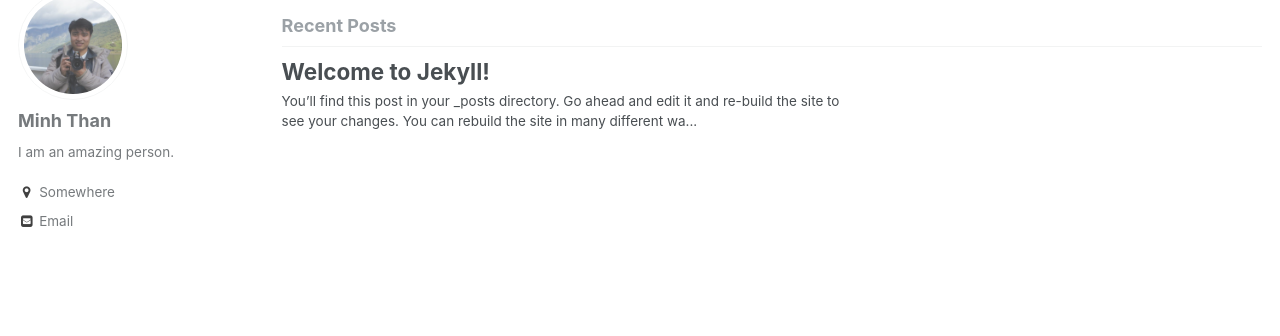
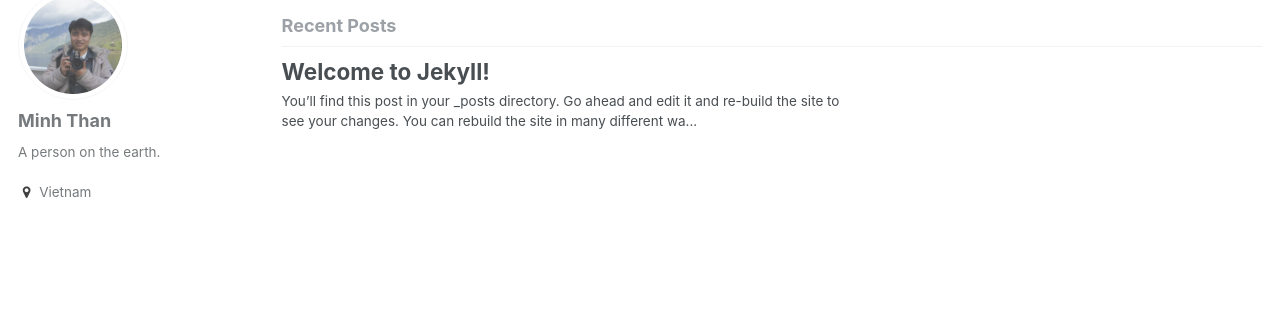
Before and after one commit to thanqminh/thanqminh.github.io, a Jekyll site: the page built from index.html, in a window 1280 px wide. Shown: the part 128-464 px from the top of the page. Built offline with Jekyll 4.4.1, drawn with Linux system fonts in a browser that asks for light colours; the list of posts is cut into pages by our own code.

Commit message:
update config

```diff
--- a/_config.yml
+++ b/_config.yml
@@ -10,62 +10,62 @@
 title                    : "Minh's page"
 title_separator          : "-"
 name                     : "Minh Than"
-description              : "homepage."
+description              : "Than Quang Minh's website."
 url                      : "https://thanqminh.github.io"
-baseurl                  : ""
-repository               : "thanqminh/thanqminh.github.io"
+baseurl                  : "/"
+repository               : "thanqminh.github.io"
 teaser                   : # filename of teaser fallback teaser image placed in /images/, .e.g. "500x300.png"
 # breadcrumbs            : false # true, false (default)
 words_per_minute         : 200
-#comments:
-#  provider               : false # false (default), "disqus", "discourse", "facebook", "google-plus", custom"
-#  disqus:
-#    shortname            : minh # https://help.disqus.com/customer/portal/articles/466208-what-s-a-shortname-
-#  discourse:
-#    server               : meta.discourse.org # https://meta.discourse.org/t/embedding-discourse-comments-via-javascript/31963 , e.g.: meta.discourse.org
-#  facebook:
+comments:
+  provider               : # false (default), "disqus", "discourse", "facebook", "google-plus", custom"
+  disqus:
+    shortname            : # https://help.disqus.com/customer/portal/articles/466208-what-s-a-shortname-
+  discourse:
+    server               : # https://meta.discourse.org/t/embedding-discourse-comments-via-javascript/31963 , e.g.: meta.discourse.org
+  facebook:
     # https://developers.facebook.com/docs/plugins/comments
-#    appid                :
-#    num_posts            : # 5 (default)
-#    colorscheme          : # "light" (default), "dark"
-#atom_feed:
-#  path                   : # blank (default) uses feed.xml
+    appid                :
+    num_posts            : # 5 (default)
+    colorscheme          : # "light" (default), "dark"
+atom_feed:
+  path                   : # blank (default) uses feed.xml
 
 # SEO Related
-#google_site_verification :
-#bing_site_verification   :
-#alexa_site_verification  :
-#yandex_site_verification :
+google_site_verification :
+bing_site_verification   :
+alexa_site_verification  :
+yandex_site_verification :
 
 # Social Sharing
-#twitter:
-#  username               :
-#facebook:
-#  username               :
-#  app_id                 :
-#  publisher              :
-#og_image                 : # Open Graph/Twitter default site image
+twitter:
+  username               :
+facebook:
+  username               :
+  app_id                 :
+  publisher              :
+og_image                 : # Open Graph/Twitter default site image
 # For specifying social profiles
 # - https://developers.google.com/structured-data/customize/social-profiles
-#social:
-#  type                   : # Person or Organization (defaults to Person)
-#  name                   : # If the user or organization name differs from the site's name
-#  links: # An array of links to social media profiles
+social:
+  type                   : # Person or Organization (defaults to Person)
+  name                   : # If the user or organization name differs from the site's name
+  links: # An array of links to social media profiles
 
 # Analytics
-#analytics:
-#  provider               : false # false (default), "google", "google-universal", "custom"
-#  google:
-#    tracking_id          :
+analytics:
+  provider               : false # false (default), "google", "google-universal", "custom"
+  google:
+    tracking_id          :
 
 
 # Site Author
 author:
   name             : "Minh Than"
   avatar           : "bio-photo.jpg"
-  bio              : "I am an amazing person."
-  location         : "Somewhere"
-  email            : thanqminh@gmail.com
+  bio              : "A person on the earth."
+  location         : "Vietnam"
+  email            :
   uri              :
   bitbucket        :
   codepen          :
```
